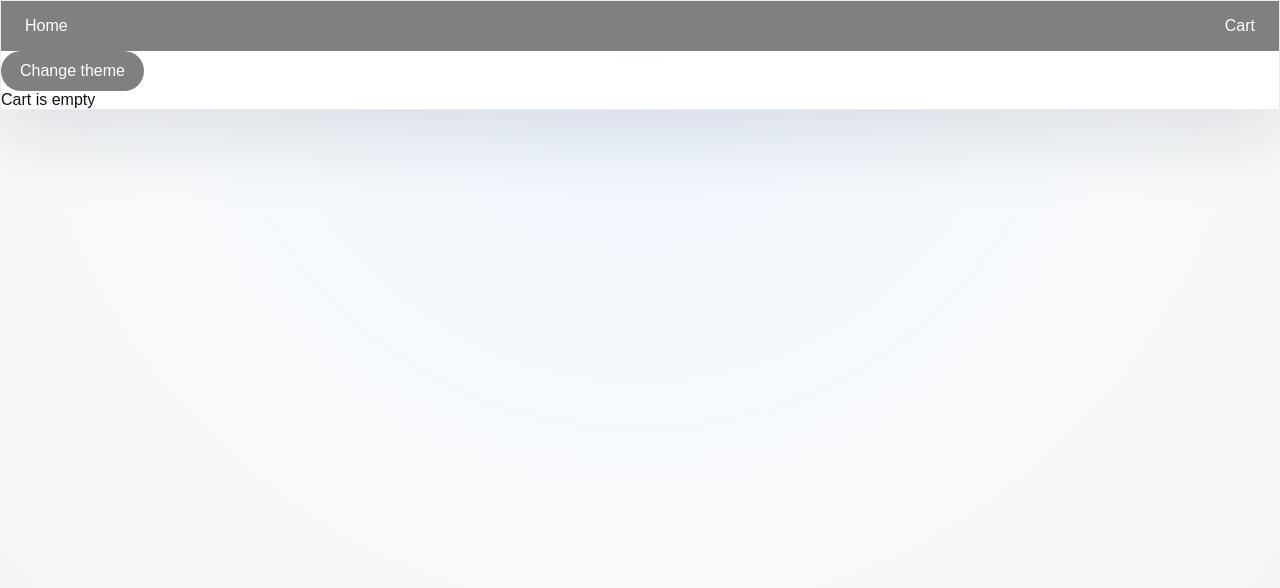
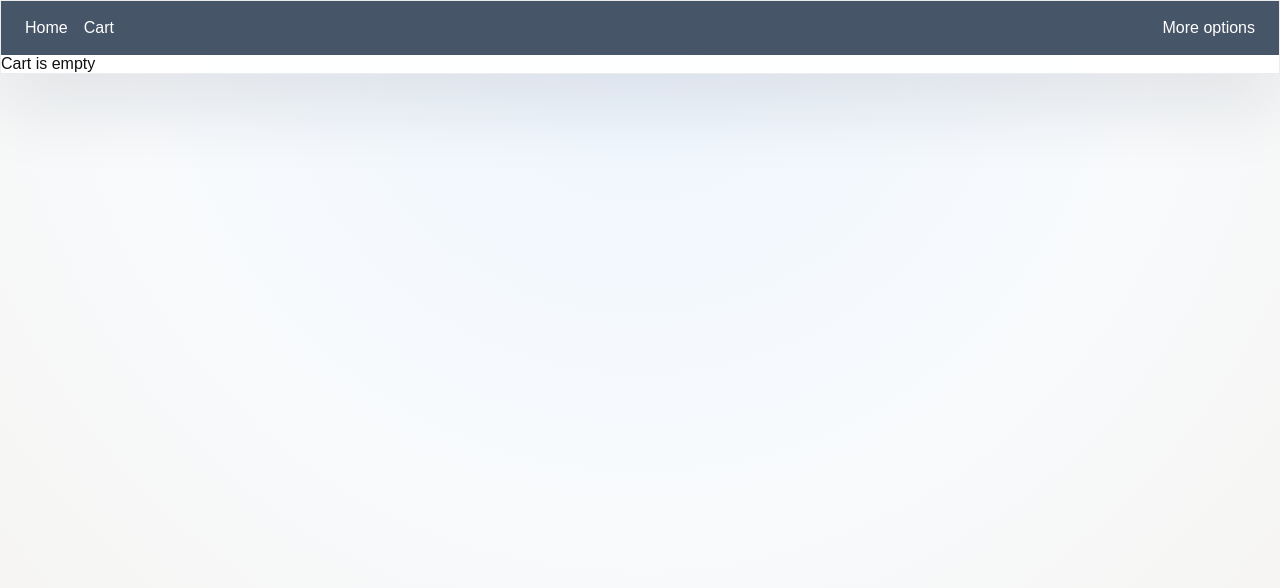
Before and after one commit to GodCodeA/e-commerce-app, a React (Vite) app: page /cart in a window 1280 px wide. Shown: the top 588 px of the page. Built offline with nearby package versions, Linux system fonts and the light colour scheme.

Commit message:
Added button <more options> that has <change theme> now

```diff
--- a/src/App.css
+++ b/src/App.css
@@ -1,11 +1,56 @@
+.header {
+  display: flex;
+  align-items: center;
+  justify-content: space-between;
+  gap: 16px;
+  padding: 18px 24px;
+  background: #475569;
+}
+
 .nav {
   display: flex;
-  justify-content: space-between;
-  padding: 16px 24px;
-  background: gray;
+  gap: 16px;
 }
 
 .nav a {
   color: white;
   text-decoration: none;
 }
+
+.header-actions {
+  position: relative;
+}
+
+.more-menu {
+  position: absolute;
+  right: 0;
+  top: calc(100% + 10px);
+  background: #475569;
+  border: 3px solid rgba(255, 255, 255, 0.45);
+  border-radius: 16px;
+  box-shadow: 0 18px 40px rgba(15, 23, 42, 0.18);
+  min-width: 180px;
+}
+
+.more-btn {
+  color: #fff;
+  margin: 0;
+  padding: 0;
+  border: none;
+  font-size: 16px;
+  background: transparent;
+  cursor: pointer;
+}
+
+.theme-toggle {
+  width: 100%;
+  padding: 10px 16px;
+  border: none;
+  cursor: pointer;
+  background: transparent;
+  color: #fff;
+  transition:
+    background 0.2s ease,
+    color 0.2s ease;
+  font-size: 16px;
+}
--- a/src/App.tsx
+++ b/src/App.tsx
@@ -1,13 +1,14 @@
-import { Routes, Route } from "react-router-dom";
-import { useState, useEffect } from "react";
+import { Routes, Route, Link } from "react-router-dom";
+import { useState, useEffect, useRef } from "react";
 import Home from "./pages/Home/Home";
 import Cart from "./pages/Cart/Cart";
 import Product from "./pages/Product/Product";
-import { Link } from "react-router-dom";
 import "./App.css";
 
 function App() {
   const [theme, setTheme] = useState<"light" | "dark">("light");
+  const [menuOpen, setMenuOpen] = useState(false);
+  const headerActionsRef = useRef<HTMLDivElement | null>(null);
 
   const toggleTheme = () => {
     setTheme((prev) => (prev === "light" ? "dark" : "light"));
@@ -16,16 +17,54 @@ function App() {
   useEffect(() => {
     document.body.className = theme;
   }, [theme]);
+
+  useEffect(() => {
+    const handleClickOutside = (event: Event) => {
+      if (
+        menuOpen &&
+        headerActionsRef.current &&
+        !headerActionsRef.current.contains(event.target as Node)
+      ) {
+        setMenuOpen(false);
+      }
+    };
+
+    document.addEventListener("mousedown", handleClickOutside);
+    document.addEventListener("touchstart", handleClickOutside);
+    return () => {
+      document.removeEventListener("mousedown", handleClickOutside);
+      document.removeEventListener("touchstart", handleClickOutside);
+    };
+  }, [menuOpen]);
   return (
     <div className={`app ${theme}`}>
-      <header>
+      <header className="header">
         <nav className="nav">
           <Link to="/">Home</Link>
           <Link to="/cart">Cart</Link>
         </nav>
-        <button className="theme-toggle" onClick={toggleTheme}>
-          Change theme
-        </button>
+
+        <div className="header-actions" ref={headerActionsRef}>
+          <button
+            className="more-btn"
+            onClick={() => setMenuOpen((prev) => !prev)}
+            type="button"
+          >
+            More options
+          </button>
+
+          {menuOpen && (
+            <div className="more-menu">
+              <button
+                className="theme-toggle"
+                onClick={toggleTheme}
+                type="button"
+              >
+                Change theme
+              </button>
+            </div>
+          )}
+        </div>
       </header>
       <main>
         <Routes>
--- a/src/components/index.css
+++ b/src/components/index.css
@@ -1,5 +1,5 @@
 .card:hover {
-  transform: translateY(-5px);
+  box-shadow: inset 0px 0px 11px 2px rgb(61 129 185 / 92%);
 }
 
 .card img {
--- a/src/index.css
+++ b/src/index.css
@@ -46,7 +46,6 @@ body.dark {
   transition:
     background 0.3s ease,
     color 0.3s ease;
-
   border: 1px solid transparent;
 }
 
@@ -63,42 +62,19 @@ body.dark {
 .card {
   background: rgba(255, 255, 255, 0.92);
   border-radius: 12px;
+  border: 1px solid gray;
   padding: 16px;
-  box-shadow: 0px 0px 11px 2px rgba(67, 97, 159, 0.12);
   text-align: center;
   transition:
     background 0.3s ease,
-    color 0.3s ease;
+    color 0.3s ease,
+    box-shadow 0.3s ease;
 }
 
 .app.dark .card {
   background: rgba(30, 41, 50, 0.92);
-  box-shadow: 0px 0px 11px 2px rgb(61 129 185 / 92%);
 }
 
-.theme-toggle {
-  padding: 10px 18px;
-  border: 1px solid transparent;
-  border-radius: 999px;
-  cursor: pointer;
-  background: #4f6ef3;
-  color: #fff;
-  transition:
-    background 0.2s ease,
-    color 0.2s ease;
-  font-size: 16px;
-}
-
-.app.light .theme-toggle {
-  background: grey;
-  color: #fff;
-}
-
-.app.dark .theme-toggle {
-  background: #475569;
-  color: #fff;
-  border: 1px solid rgba(255, 255, 255, 0.2);
-}
 
 p {
   margin: 0;
```
